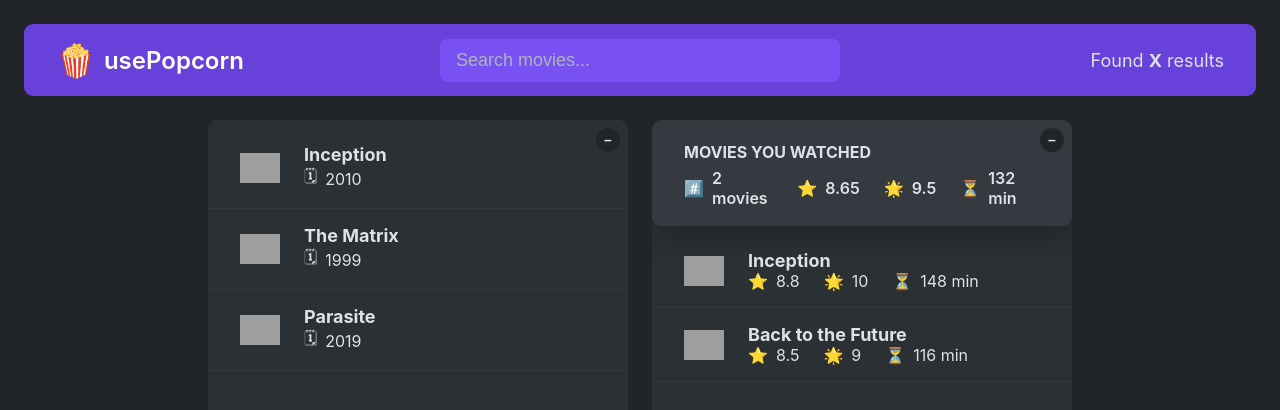
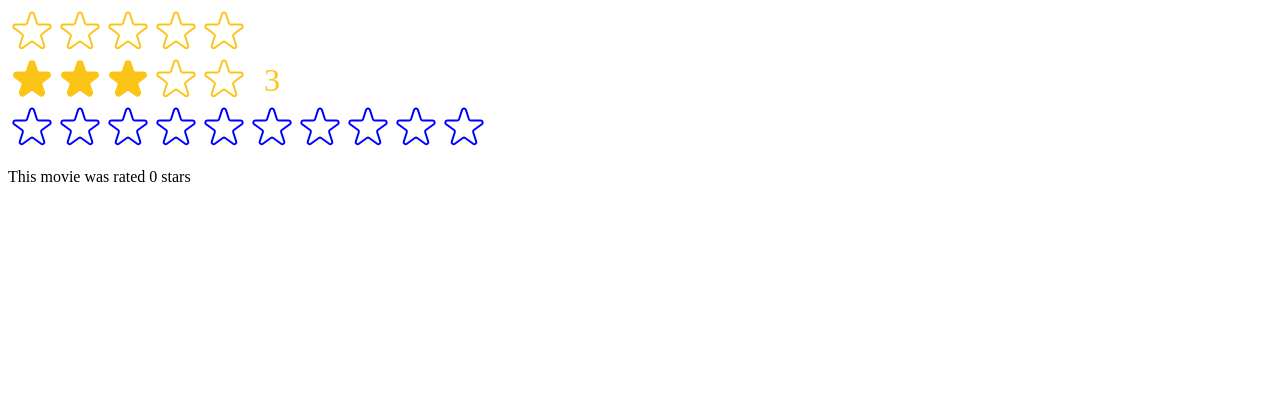
Before and after one commit to 1806397/usePopcorn, a React (Create React App) app: page / in a window 1280 px wide. Shown: the top 410 px of the page. Built offline with nearby package versions, Linux system fonts and the light colour scheme; grey boxes are pictures that could not be loaded.

Commit message:
Reusable star component

```diff
--- a/public/index.html
+++ b/public/index.html
@@ -24,7 +24,7 @@
       work correctly both with client-side routing and a non-root public URL.
       Learn how to configure a non-root public URL by running `npm run build`.
     -->
-    <title>React App</title>
+    <title>usePopcorn</title>
   </head>
   <body>
     <noscript>You need to enable JavaScript to run this app.</noscript>
--- a/src/App.js
+++ b/src/App.js
@@ -1,11 +1,13 @@
+import { useState } from "react";
 import NavBar from "./Navigation/NavBar";
 import Main from "./MainContent/Main";
-
+import tempMovieData from "./Data/tempMovieData";
 export default function App() {
+  const [movies, setMovies] = useState(tempMovieData);
   return (
     <>
-      <NavBar />
-      <Main />
+      <NavBar movies={movies} />
+      <Main movies={movies} />
     </>
   );
 }
--- a/src/MainContent/ListBox.js
+++ b/src/MainContent/ListBox.js
@@ -1,6 +1,6 @@
 import { useState } from "react";
 import MovieList from "./MovieList";
-function ListBox() {
+function ListBox({ movies }) {
   const [isOpen1, setIsOpen1] = useState(true);
   return (
     <div className="box">
@@ -10,7 +10,7 @@
       >
         {isOpen1 ? "–" : "+"}
       </button>
-      {isOpen1 && <MovieList />}
+      {isOpen1 && <MovieList movies={movies} />}
     </div>
   );
 }
--- a/src/MainContent/Main.js
+++ b/src/MainContent/Main.js
@@ -1,9 +1,9 @@
 import ListBox from "./ListBox";
 import WatchedBox from "./Watched/WatchedBox";
-function Main() {
+function Main({ movies }) {
   return (
     <main className="main">
-      <ListBox />
+      <ListBox movies={movies} />
       <WatchedBox />
     </main>
   );
--- a/src/MainContent/MovieList.js
+++ b/src/MainContent/MovieList.js
@@ -1,8 +1,6 @@
-import { useState } from "react";
 import Movie from "./Movie";
-import tempMovieData from "../Data/tempMovieData";
-function MovieList() {
-  const [movies, setMovies] = useState(tempMovieData);
+
+function MovieList({ movies }) {
   return (
     <ul className="list">
       {movies?.map((movie) => (
--- /dev/null
+++ b/src/MainContent/Rating/Star.js
@@ -0,0 +1,44 @@
+function Star({ onRate, full, onHoverIn, onHoverOut, color, size }) {
+  const starStyle = {
+    width: `${size}px`,
+    height: `${size}px`,
+    display: "block",
+    cursor: "pointer",
+  };
+  return (
+    <span
+      role="button"
+      style={starStyle}
+      onClick={onRate}
+      onMouseEnter={onHoverIn}
+      onMouseLeave={onHoverOut}
+    >
+      {full ? (
+        <svg
+          xmlns="http://www.w3.org/2000/svg"
+          viewBox="0 0 20 20"
+          fill={color}
+          stroke={color}
+        >
+          <path d="M9.049 2.927c.3-.921 1.603-.921 1.902 0l1.07 3.292a1 1 0 00.95.69h3.462c.969 0 1.371 1.24.588 1.81l-2.8 2.034a1 1 0 00-.364 1.118l1.07 3.292c.3.921-.755 1.688-1.54 1.118l-2.8-2.034a1 1 0 00-1.175 0l-2.8 2.034c-.784.57-1.838-.197-1.539-1.118l1.07-3.292a1 1 0 00-.364-1.118L2.98 8.72c-.783-.57-.38-1.81.588-1.81h3.461a1 1 0 00.951-.69l1.07-3.292z" />
+        </svg>
+      ) : (
+        <svg
+          xmlns="http://www.w3.org/2000/svg"
+          fill="none"
+          viewBox="0 0 24 24"
+          stroke={color}
+        >
+          <path
+            strokeLinecap="round"
+            strokeLinejoin="round"
+            strokeWidth="{2}"
+            d="M11.049 2.927c.3-.921 1.603-.921 1.902 0l1.519 4.674a1 1 0 00.95.69h4.915c.969 0 1.371 1.24.588 1.81l-3.976 2.888a1 1 0 00-.363 1.118l1.518 4.674c.3.922-.755 1.688-1.538 1.118l-3.976-2.888a1 1 0 00-1.176 0l-3.976 2.888c-.783.57-1.838-.197-1.538-1.118l1.518-4.674a1 1 0 00-.363-1.118l-3.976-2.888c-.784-.57-.38-1.81.588-1.81h4.914a1 1 0 00.951-.69l1.519-4.674z"
+          />
+        </svg>
+      )}
+    </span>
+  );
+}
+
+export default Star;
--- /dev/null
+++ b/src/MainContent/Rating/StarRating.js
@@ -0,0 +1,60 @@
+import { useState } from "react";
+import Star from "./Star";
+import PropTypes from "prop-types";
+const containerStyle = { display: "flex", alignItems: "center", gap: "16px" };
+const starContainerStyle = { display: "flex" };
+StarRating.propTypes = {
+  maxRating: PropTypes.number,
+  defaultRating: PropTypes.number,
+  color: PropTypes.string,
+  size: PropTypes.number,
+  message: PropTypes.array,
+  className: PropTypes.string,
+  onSetRating: PropTypes.func,
+};
+function StarRating({
+  maxRating = 5,
+  color = "#fcc419",
+  size = 48,
+  className,
+  message = [],
+  defaultRating = 0,
+  onSetRating,
+}) {
+  const [rating, setRating] = useState(defaultRating);
+  const [tempRating, setTempRating] = useState(0);
+  const textStyle = {
+    lineHeight: "1",
+    margin: "0",
+    color,
+    fontSize: `${size / 1.5}px`,
+  };
+  function handleRating(rating) {
+    setRating(rating);
+    onSetRating(rating);
+  }
+  return (
+    <div style={containerStyle} className={className}>
+      <div style={starContainerStyle}>
+        {Array.from({ length: maxRating }, (_, i) => (
+          <Star
+            key={i}
+            onRate={() => handleRating(i + 1)}
+            full={tempRating ? tempRating >= i + 1 : rating >= i + 1}
+            onHoverIn={() => setTempRating(i + 1)}
+            onHoverOut={() => setTempRating(0)}
+            color={color}
+            size={size}
+          />
+        ))}
+      </div>
+      <p style={textStyle}>
+        {message.length === maxRating
+          ? message[tempRating ? tempRating - 1 : rating - 1]
+          : tempRating || rating || ""}
+      </p>
+    </div>
+  );
+}
+
+export default StarRating;
--- a/src/Navigation/NavBar.js
+++ b/src/Navigation/NavBar.js
@@ -1,12 +1,12 @@
 import Logo from "./Logo";
 import NumResults from "./NumResults";
 import Search from "./Search";
-function NavBar() {
+function NavBar({ movies }) {
   return (
     <nav className="nav-bar">
       <Logo />
       <Search />
-      <NumResults />
+      <NumResults movies={movies} />
     </nav>
   );
 }
--- a/src/Navigation/NumResults.js
+++ b/src/Navigation/NumResults.js
@@ -1,7 +1,7 @@
-function NumResults() {
+function NumResults({ movies }) {
   return (
     <p className="num-results">
-      Found <strong>X</strong> results
+      Found <strong>{movies.length}</strong> results
     </p>
   );
 }
--- a/src/index.js
+++ b/src/index.js
@@ -1,11 +1,25 @@
-import React from "react";
+import React, { useState } from "react";
 import ReactDOM from "react-dom/client";
-import "./index.css";
-import App from "./App";
-
+// import "./index.css";
+// import App from "./App";
+import StarRating from "./MainContent/Rating/StarRating";
+function Test() {
+  const [movieRating, setMovieRating] = useState(0);
+  return (
+    <div>
+      <StarRating color="blue" maxRating={10} onSetRating={setMovieRating} />
+      <p>This movie was rated {movieRating} stars</p>
+    </div>
+  );
+}
 const root = ReactDOM.createRoot(document.getElementById("root"));
 root.render(
   <React.StrictMode>
-    <App />
+    <StarRating
+      maxRating={5}
+      message={["Terrible", "Bad", "Okay", "Good", "Amazing"]}
+    />
+    <StarRating maxRating={5} className="test" defaultRating={3} />
+    <Test />
   </React.StrictMode>
 );
```
Also changed, not shown: src/index.css (+0 -33 lines).
